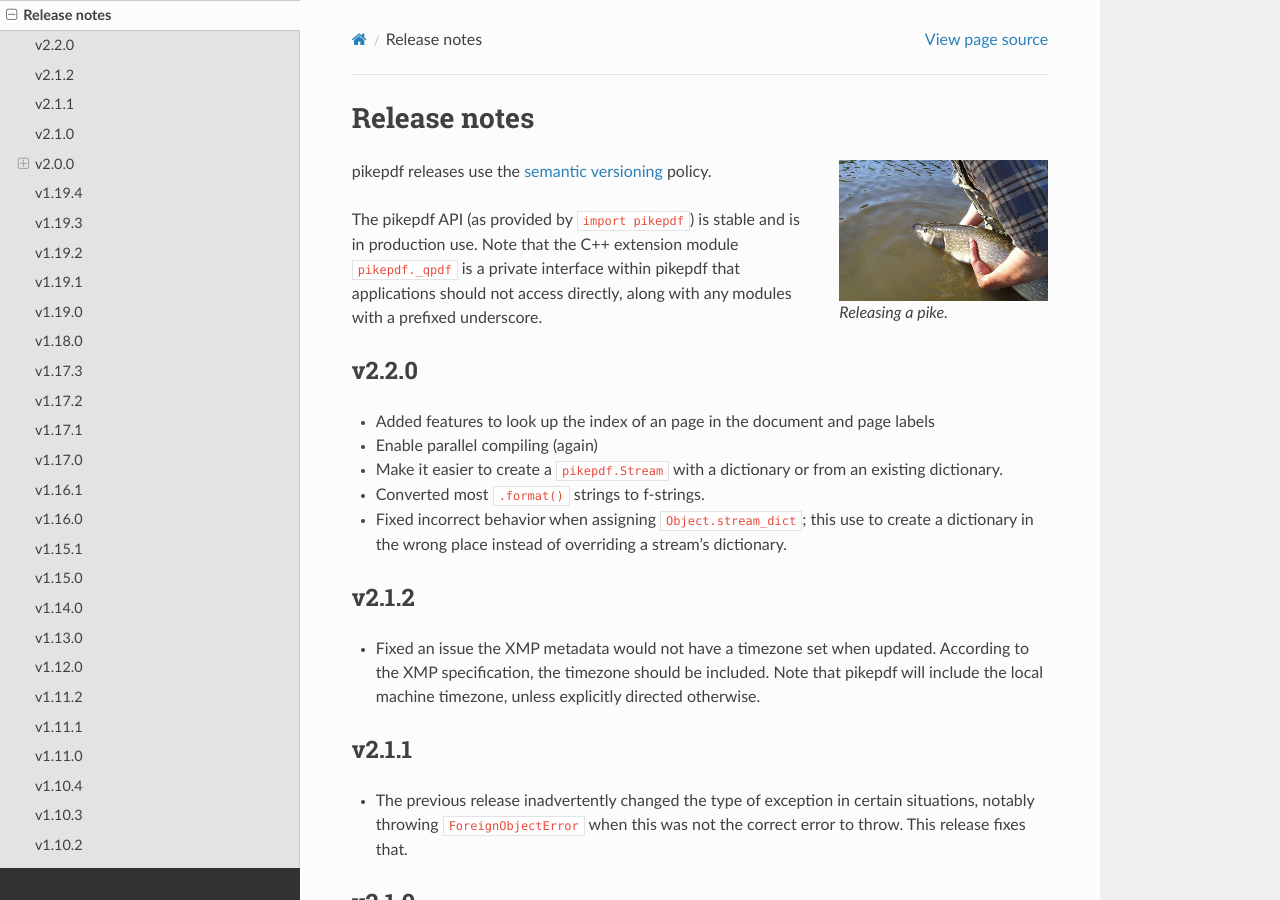
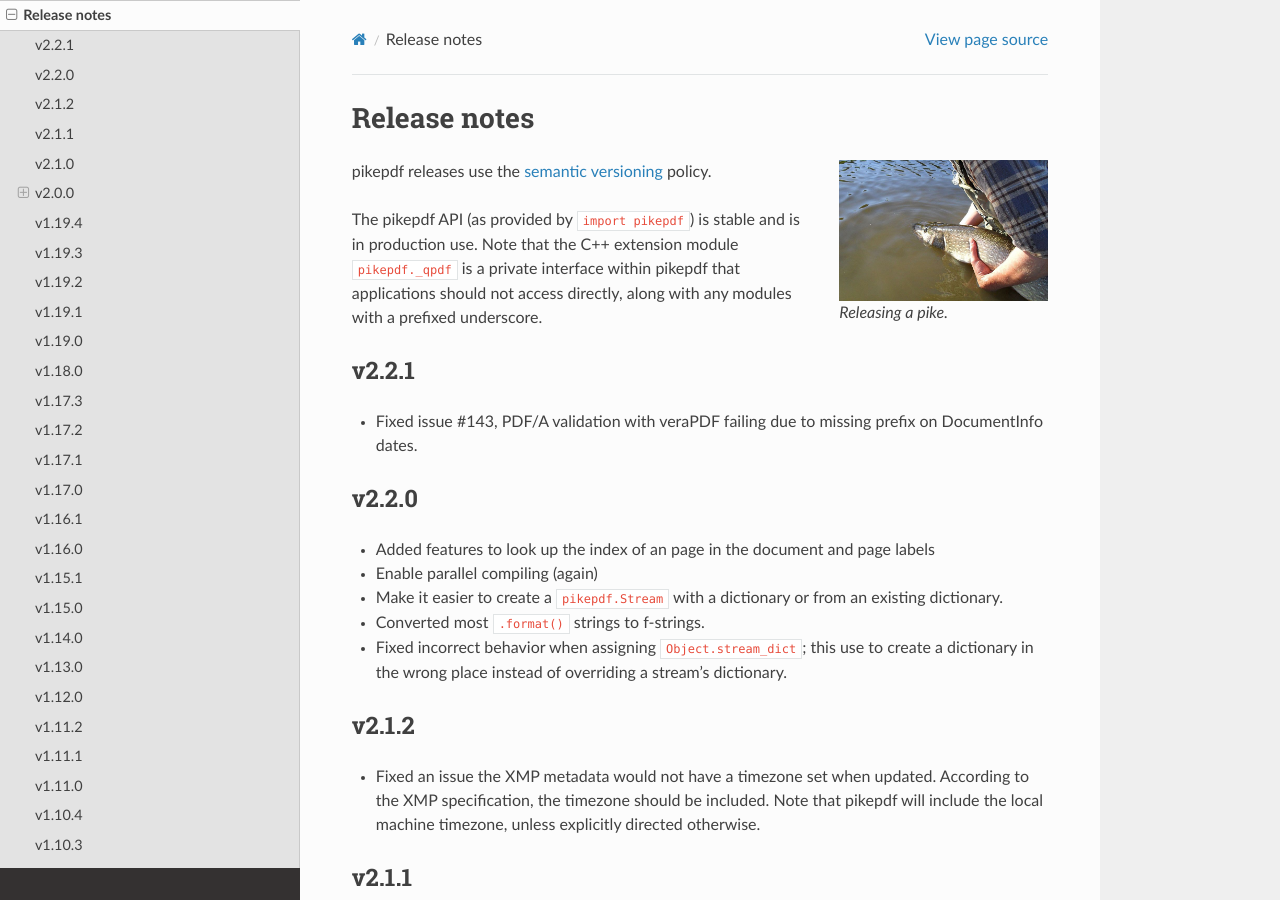
Before and after one commit to pikepdf/pikepdf, a Sphinx documentation site: the page built from docs/release_notes.rst, in a window 1280 px wide and 900 px high. Built offline with Sphinx 7.4.7 and the Read the Docs theme 2.0.0, drawn with Linux system fonts in a browser that asks for light colours; the version number could not be read and is left out.

Commit message:
v2.2.1 release notes

```diff
--- a/docs/release_notes.rst
+++ b/docs/release_notes.rst
@@ -17,6 +17,12 @@ The pikepdf API (as provided by ``import pikepdf``) is stable and
 is in production use. Note that the C++ extension module
 ``pikepdf._qpdf`` is a private interface within pikepdf that applications
 should not access directly, along with any modules with a prefixed underscore.
+
+v2.2.1
+======
+
+-  Fixed issue #143, PDF/A validation with veraPDF failing due to missing prefix on
+   DocumentInfo dates.
 
 v2.2.0
 ======
```
